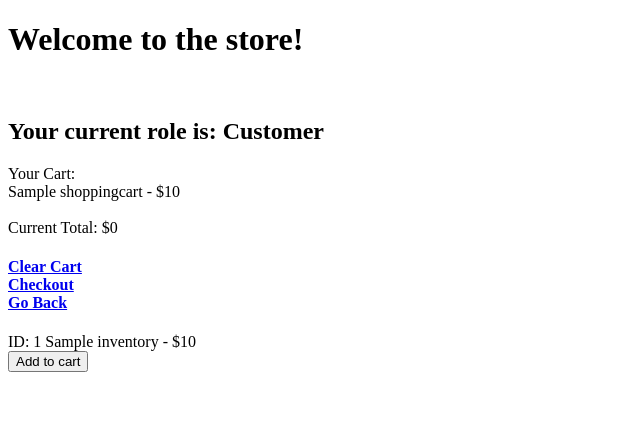
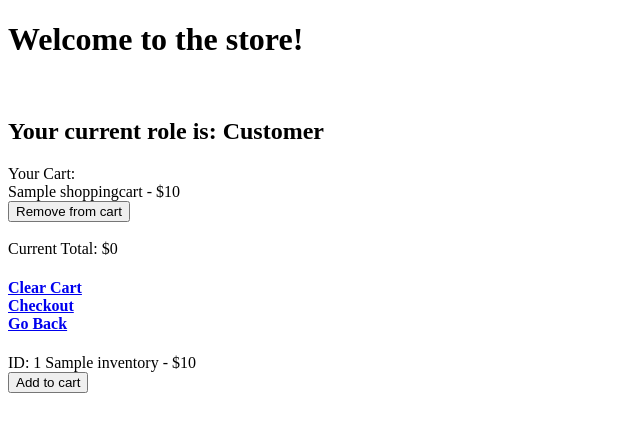
Before and after one commit to kevin-oeste/sportsEquipmentStore, a Flask app: page /shopping in a window 1280 px wide. Shown: the top 432 px of the page, without its empty margins (0-640 px from the left). Run offline with Flask 3, Linux system fonts and the light colour scheme; a database or web service that is not in the repository returns one stand-in record (values such as "Sample title").

Commit message:
Add files via upload
Updating templates again

```diff
--- a/templates/shopping.html
+++ b/templates/shopping.html
@@ -15,7 +15,10 @@ Click nbfs://nbhost/SystemFileSystem/Templates/Other/html.html to edit this temp
 	Your Cart:<br>
 	{% for item in cart1 %}
 	<div class = item>
-	  {{item['name']}} - ${{item['price']}}<br>
+	  {{item['name']}} - ${{item['price']}}
+	  <form method = "POST" action = {{url_for('cartDelete', id = item["_id"])}}>
+	  <input type = "submit" value = "Remove from cart"/>
+	  </form>
 	  <br>
 	  </div>
       {% endfor %}
```
